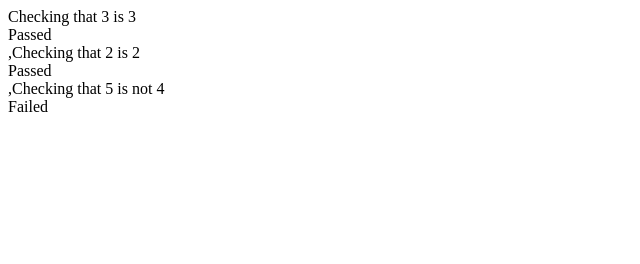
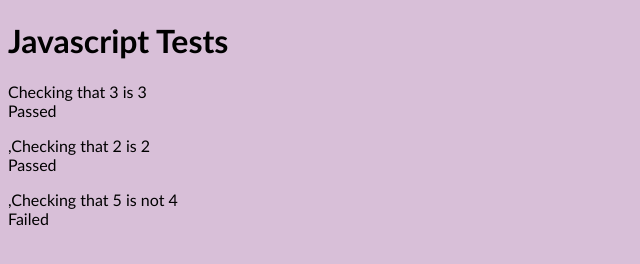
Before and after one commit to dmgreaves/notes-app, a plain HTML site: page specRunner.html in a window 1280 px wide. Shown: the whole page, without its empty margins (0-640 px from the left). Drawn offline with Linux system fonts and the light colour scheme.

Commit message:
Formatted test html page and changed from document.write to document innerHTML

```diff
--- a/spec/testInterface.js
+++ b/spec/testInterface.js
@@ -1,9 +1,9 @@
 document.addEventListener("DOMContentLoaded", function() {
   test = new Testing
 // Add tests here
-  let test1 = test.saveTest("Checking that 3 is 3", test.isEqual(3,3));
-  let test2 = test.saveTest("Checking that 2 is 2", test.isEqual(2,2));
-  let test3 = test.saveTest("Checking that 5 is not 4", test.isEqual(5,4));
+  test.saveTest("Checking that 3 is 3", test.isEqual(3,3));
+  test.saveTest("Checking that 2 is 2", test.isEqual(2,2));
+  test.saveTest("Checking that 5 is not 4", test.isEqual(5,4));
 
 
 
@@ -11,6 +11,5 @@ document.addEventListener("DOMContentLoaded", function() {
 
 // Prints Tests
   let result = test.tests.toString();
-  document.write(result);
-
+  document.getElementById("id").innerHTML = result;
 });
--- a/spec/testLibrary.js
+++ b/spec/testLibrary.js
@@ -12,9 +12,10 @@ class Testing {
   };
 
   runTest (describe, test) {
-    let htmlReturn = describe + '<br>' + test + '<br>'
+    let htmlReturn = describe + '<br>' + test + '<p>'
     return htmlReturn
   }
+
   saveTest(describe, test){
     let testInstance = this.runTest(describe, test);
     this.tests.push(testInstance);
--- a/specRunner.html
+++ b/specRunner.html
@@ -1,5 +1,12 @@
+<!DOCTYPE html>
+<html>
+<head>
+<title>Javascript Tests</title>
+</head>
+<body style="background-color:#D8BFD8;">
+<h1 style="font-family:Trebuchet MS"> Javascript Tests</h1>
 <script src ="spec/testLibrary.js"></script>
 <script src ="spec/testInterface.js"></script>
 <script src ="spec/notesSpec.js"></script>
 <script src ="src/notes.js"></script>
-<div id="id">Tests</div>
+<div id="id" style="font-family:Trebuchet MS">Tests</div>
```
